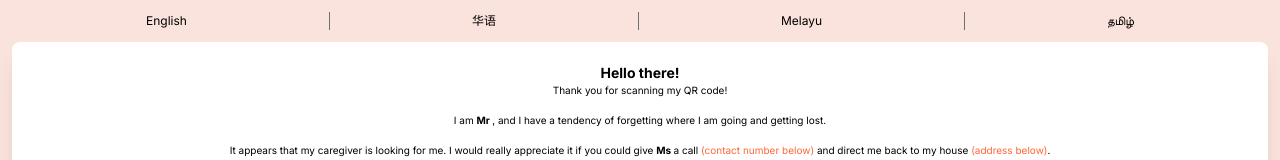
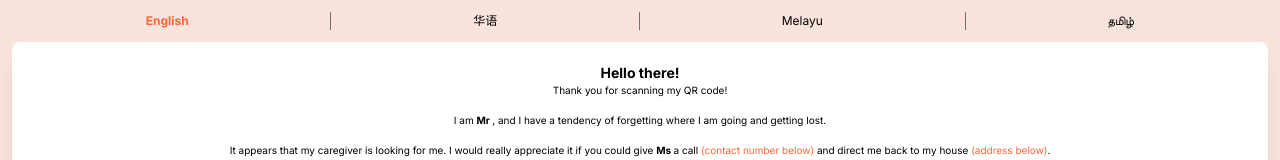
Before and after one commit to IvanLoke/Cane-9-React, a React (Vite) app: page / in a window 1280 px wide. Shown: the top 160 px of the page. Built offline with nearby package versions, Linux system fonts and the light colour scheme.

Commit message:
Added title emphasis

```diff
--- a/src/App.jsx
+++ b/src/App.jsx
@@ -64,7 +64,7 @@ function App() {
   return (
     <div className="flex bg-light-orange justify-center w-screen px-[12px]">
       <div className='flex flex-col w-full'>
-        <Header setPage={setPage} />
+        <Header setPage={setPage} page={page} />
         {
           renderPage(page)
         }
--- a/src/components/Button.jsx
+++ b/src/components/Button.jsx
@@ -1,11 +1,11 @@
 import React from "react";
 
-const Button = ({ children, onClick, type, className }) => {
+const Button = ({ children, onClick, type, className, index, page }) => {
   return (
     <button
       type={type}
       onClick={onClick}
-      className={`text-[12px] ${className}`}
+      className={`text-[12px] ${index === page ? "text-[#FF6635] font-bold" : ""} ${className}`}
     >
       {children}
     </button>
--- a/src/components/Header.jsx
+++ b/src/components/Header.jsx
@@ -1,15 +1,15 @@
 import Button from "./Button"
 
-const Header = ({ setPage }) => {
+const Header = ({ setPage, page }) => {
   return (
     <div className="flex justify-evenly w-full my-3">
-      <Button children="English" onClick={() => setPage(0)}></Button>
+      <Button children="English" onClick={() => setPage(0)} index={0} page={page}></Button>
       <div className='mx-2 border-r border-[#707070]' />
-      <Button children="华语" onClick={() => setPage(1)}></Button>
+      <Button children="华语" onClick={() => setPage(1)} index={1} page={page}></Button>
       <div className='mx-2 border-r border-[#707070]' />
-      <Button children="Melayu" onClick={() => setPage(2)}></Button>
+      <Button children="Melayu" onClick={() => setPage(2)} index={2} page={page}></Button>
       <div className='mx-2 border-r border-[#707070]' />
-      <Button children="தமிழ்" onClick={() => setPage(3)}></Button>
+      <Button children="தமிழ்" onClick={() => setPage(3)} index={3} page={page}></Button>
     </div>
   )
 
```
